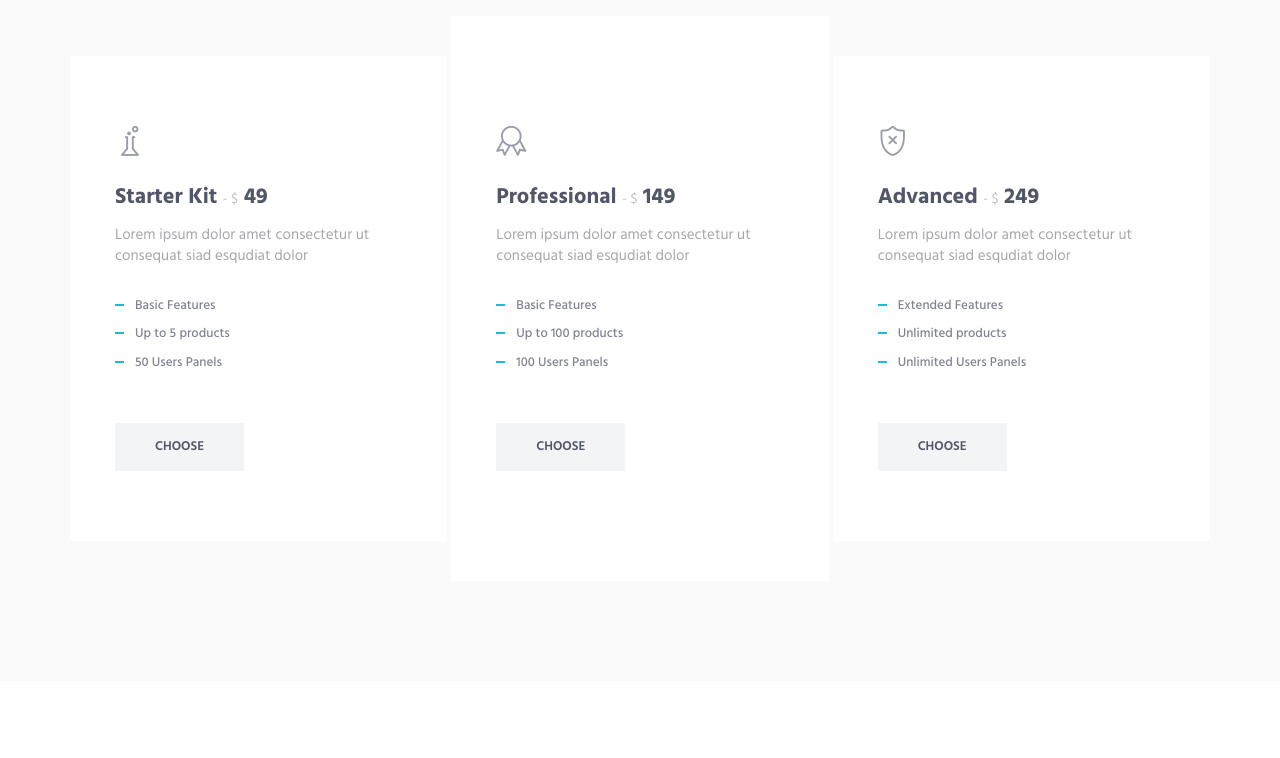
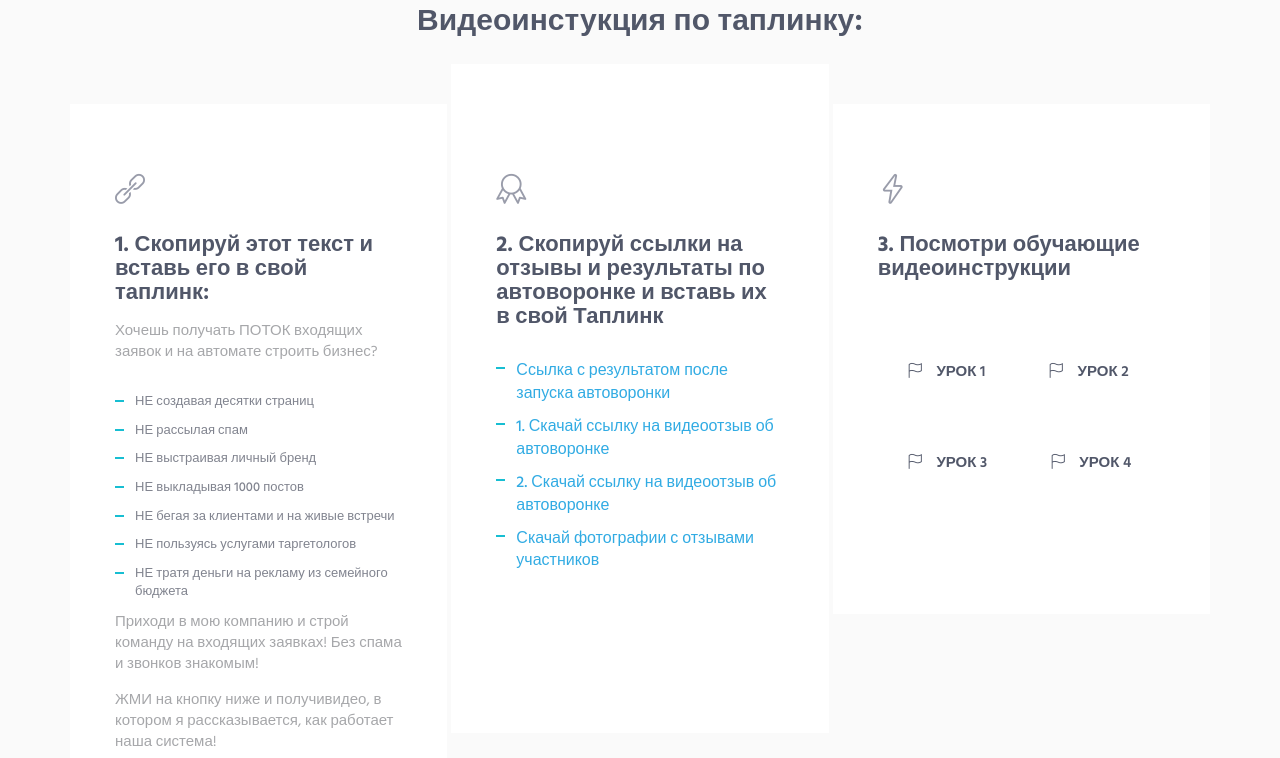
Before and after one commit to Valerij2000/avtovaronka, a plain HTML site: page index.html in a window 1280 px wide. Shown: the part 7020-7778 px from the top of the page. Drawn offline with Linux system fonts and the light colour scheme; some packages are replaced by stand-ins of ours.

Commit message:
add some blocks

```diff
--- a/css/layout.css
+++ b/css/layout.css
@@ -386,6 +386,9 @@ fieldset[disabled] .btn-theme {
   opacity: .8;
 }
 
+.link_taplink {
+  color:rgb(29 163 224 / 91%);
+}
 /*------------------------------------------------------------------
   	[Promo Block]
 ------------------------------------------------------------------*/
--- a/index.html
+++ b/index.html
@@ -376,21 +376,30 @@
         <div id="pricing">
             <div class="bg-color-sky-light">
                 <div class="content-lg container">
+                    <h2 class="text-center">Видеоинстукция по таплинку:</h2>
                     <div class="row row-space-2">
                         <div class="col-sm-4 sm-margin-b-4">
                             <!-- Pricing -->
                             <div class="pricing">
                                 <div class="margin-b-30">
-                                    <i class="pricing-icon icon-chemistry"></i>
-                                    <h3>Starter Kit <span> - $</span> 49</h3>
-                                    <p>Lorem ipsum dolor amet consectetur ut consequat siad esqudiat dolor</p>
+                                    <i class="pricing-icon icon-link"></i>
+                                    <h3>1. Скопируй этот текст и вставь его в свой таплинк: </h3>
+                                    <p>Хочешь получать ПОТОК входящих заявок
+                                        и на автомате строить бизнес?</p>
                                 </div>
                                 <ul class="list-unstyled pricing-list margin-b-50">
-                                    <li class="pricing-list-item">Basic Features</li>
-                                    <li class="pricing-list-item">Up to 5 products</li>
-                                    <li class="pricing-list-item">50 Users Panels</li>
+                                    <li class="pricing-list-item">НЕ создавая десятки страниц</li>
+                                    <li class="pricing-list-item">НЕ рассылая спам</li>
+                                    <li class="pricing-list-item">НЕ выстраивая личный бренд</li>
+                                    <li class="pricing-list-item">НЕ выкладывая 1000 постов</li>
+                                    <li class="pricing-list-item">НЕ бегая за клиентами и на живые встречи</li>
+                                    <li class="pricing-list-item">НЕ пользуясь услугами таргетологов</li>
+                                    <li class="pricing-list-item">НЕ тратя деньги на рекламу из семейного бюджета</li>
+
+                                    <p>Приходи в мою компанию и строй команду на входящих заявках! Без спама и звонков знакомым!</p>
+
+                                    <p>ЖМИ на кнопку ниже и получивидео, в котором я рассказывается, как работает наша система!</p>
                                 </ul>
-                                <a href="pricing.html" class="btn-theme btn-theme-sm btn-default-bg text-uppercase">Choose</a>
                             </div>
                             <!-- End Pricing -->
                         </div>
@@ -399,15 +408,14 @@
                             <div class="pricing pricing-active">
                                 <div class="margin-b-30">
                                     <i class="pricing-icon icon-badge"></i>
-                                    <h3>Professional <span> - $</span> 149</h3>
-                                    <p>Lorem ipsum dolor amet consectetur ut consequat siad esqudiat dolor</p>
+                                    <h3>2. Скопируй ссылки на отзывы и результаты по автоворонке и вставь их в свой Таплинк</h3>
                                 </div>
                                 <ul class="list-unstyled pricing-list margin-b-50">
-                                    <li class="pricing-list-item">Basic Features</li>
-                                    <li class="pricing-list-item">Up to 100 products</li>
-                                    <li class="pricing-list-item">100 Users Panels</li>
+                                    <li class="pricing-list-item"><a href="https://youtu.be/8uDhg-ZT3DA" target="https://youtu.be/8uDhg-ZT3DA" class="link_taplink"> Ссылка с результатом после запуска автоворонки</a></li>
+                                    <li class="pricing-list-item"><a href="https://youtu.be/I5wsZrLfFl4" target="https://youtu.be/I5wsZrLfFl4" class="link_taplink">1. Скачай ссылку на видеоотзыв об автоворонке</a></li>
+                                    <li class="pricing-list-item"><a href="https://youtu.be/iJ1YOQ7tDJo" target="https://youtu.be/iJ1YOQ7tDJo" class="link_taplink">2. Скачай ссылку на видеоотзыв об автоворонке</a></li>
+                                    <li class="pricing-list-item"><a href="https://disk.yandex.ru/d/GHVwJUMXuqezXw" target="https://disk.yandex.ru/d/GHVwJUMXuqezXw" class="link_taplink">Скачай фотографии с отзывами участников</a></li>
                                 </ul>
-                                <a href="pricing.html" class="btn-theme btn-theme-sm btn-default-bg text-uppercase">Choose</a>
                             </div>
                             <!-- End Pricing -->
                         </div>
@@ -415,16 +423,18 @@
                             <!-- Pricing -->
                             <div class="pricing">
                                 <div class="margin-b-30">
-                                    <i class="pricing-icon icon-shield"></i>
-                                    <h3>Advanced <span> - $</span> 249</h3>
-                                    <p>Lorem ipsum dolor amet consectetur ut consequat siad esqudiat dolor</p>
+                                    <i class="pricing-icon icon-energy"></i>
+                                    <h3>3. Посмотри обучающие видеоинструкции</h3>
                                 </div>
                                 <ul class="list-unstyled pricing-list margin-b-50">
-                                    <li class="pricing-list-item">Extended Features</li>
-                                    <li class="pricing-list-item">Unlimited products</li>
-                                    <li class="pricing-list-item">Unlimited Users Panels</li>
+                                    <a href="https://youtu.be/-Yxk_dfYmag" target="https://youtu.be/-Yxk_dfYmag" class="btn-theme btn-theme-md btn-white-bg text-uppercase margin-t-30" title="create advertisment"><i class="btn-icon icon-flag"></i> Урок 1</a>
+
+                                    <a href="https://youtu.be/TmeraMtlMFU" target="https://youtu.be/TmeraMtlMFU" class="btn-theme btn-theme-md btn-white-bg text-uppercase margin-t-30" title="create advertisment"><i class="btn-icon icon-flag"></i> Урок 2</a>
+
+                                    <a href="https://youtu.be/mdMFi4Y8lXE" target="https://youtu.be/mdMFi4Y8lXE" class="btn-theme btn-theme-md btn-white-bg text-uppercase margin-t-30" title="create advertisment"><i class="btn-icon icon-flag"></i> Урок 3</a>
+
+                                    <a href="https://youtu.be/rEyEJ5Y_RDI" target="https://youtu.be/rEyEJ5Y_RDI" class="btn-theme btn-theme-md btn-white-bg text-uppercase margin-t-30" title="create advertisment"><i class="btn-icon icon-flag"></i> Урок 4</a>
                                 </ul>
-                                <a href="pricing.html" class="btn-theme btn-theme-sm btn-default-bg text-uppercase">Choose</a>
                             </div>
                             <!-- End Pricing -->
                         </div>
```
